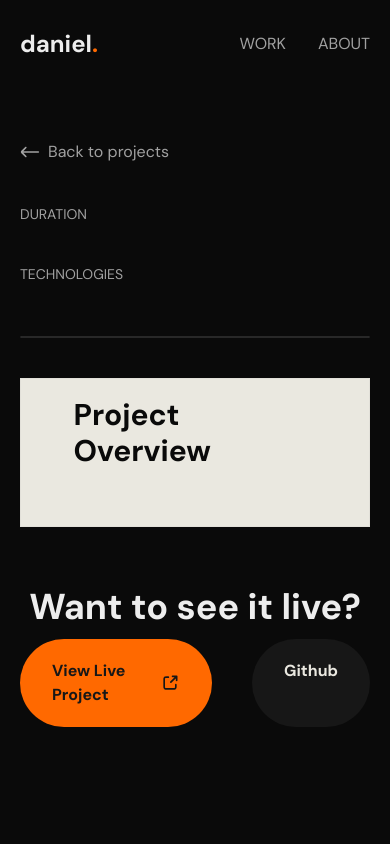
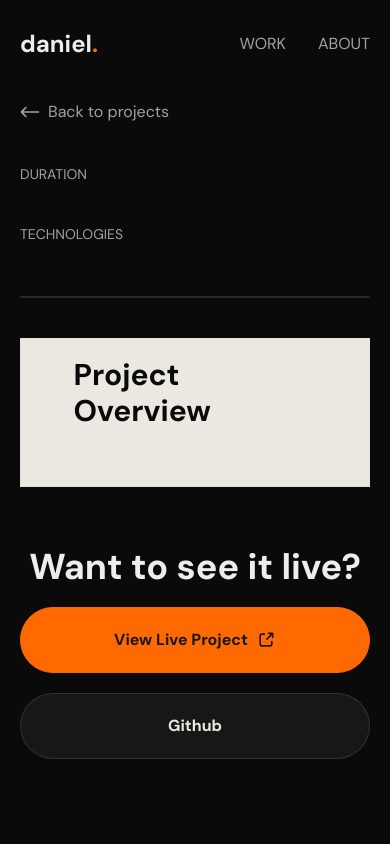
Before and after one commit to danielekeberg/POR2, a Next.js app: page /project/1 in a window 390 px wide. Shown: the top 844 px of the page. Built offline with nearby package versions, Linux system fonts and the light colour scheme.

Commit message:
Made Project page mobile friendly

```diff
--- a/app/project/[name]/page.tsx
+++ b/app/project/[name]/page.tsx
@@ -31,13 +31,13 @@ export default function Project() {
     return(
         <>
             <Header />
-            <div className="px-5 md:px-[15%] py-35">
-                <Link href="../" className="flex gap-2 items-center text-neutral-400 group cursor-pointer">
+            <div className="px-5 md:px-[15%] py-25 md:py-35">
+                <Link href="../projects/" className="flex gap-2 items-center text-neutral-400 group cursor-pointer">
                     <img src="../arrow-left.svg" className="h-5 group-hover:-translate-x-1 transition duration-300" />
                     <p className="group-hover:text-[#eae8e0]">Back to projects</p>
                 </Link>
                 <p className="text-orange-500 mt-10 mb-5">{project?.category}</p>
-                <h1 className="text-8xl font-bold my-5">{project?.name}</h1>
+                <h1 className="text-5xl md:text-8xl font-bold my-5">{project?.name}</h1>
                 <p className="text-neutral-400 my-10">{project?.desc}</p>
                 <div className="grid grid-cols-1 md:flex gap-5 items-center text-sm">
                     <div className="flex flex-col gap-3">
@@ -48,7 +48,7 @@ export default function Project() {
                         <p className="text-neutral-400">TECHNOLOGIES</p>
                         <div className="grid grid-cols-2 md:grid-cols-4 gap-2 items-center">
                             {project?.tech.map((t:any, i:any) => (
-                                <p key={i} className="bg-neutral-900 text-center py-1 px-3 rounded-full border border-neutral-400/10">{t}</p>
+                                <p key={i} className="bg-neutral-900 text-center py-1 px-3 rounded-full border border-neutral-400/10 hover:border-orange-500 cursor-pointer transition duration-300">{t}</p>
                             ))}
                         </div>
                     </div>
@@ -60,14 +60,14 @@ export default function Project() {
                     <h1 className="text-3xl font-bold mb-10">Project Overview</h1>
                     <p>{project?.description}</p>
                 </div>
-                <div className="my-15">
+                <div className="mt-15 md:my-15">
                     <h1 className="text-center text-4xl font-bold">Want to see it live?</h1>
-                    <div className="flex gap-10 justify-center my-3">
-                    <Link target="_blank" href={`${project?.live}`} className="flex group items-center gap-2 bg-orange-500 px-8 py-5 text-neutral-900 font-bold rounded-full hover:scale-110 cursor-pointer transition hover:shadow-lg shadow-orange-500/15">
+                    <div className="grid grid-cols-1 md:grid-cols-2 text-center md:flex gap-5 md:gap-10 justify-between md:justify-center my-5">
+                    <Link target="_blank" href={`${project?.live}`} className="flex group justify-center items-center border border-orange-500 gap-2 bg-orange-500 px-2 md:px-8 py-5 text-neutral-900 font-bold rounded-full hover:scale-110 cursor-pointer transition hover:shadow-lg shadow-orange-500/15">
                         <p>View Live Project</p>
                         <img className="h-5 group-hover:-translate-y-1 transition duration-300" src="../external.svg" />
                     </Link>
-                    <Link target="_blank" href={`${project?.github}`} className="bg-neutral-900 px-8 py-5 text-[#eae8e0] font-bold rounded-full hover:scale-110 cursor-pointer transition hover:shadow-lg shadow-neutral-500/15">Github</Link>
+                    <Link target="_blank" href={`${project?.github}`} className="bg-neutral-900 border border-neutral-400/20 px-2 md:px-8 py-5 text-[#eae8e0] font-bold rounded-full hover:scale-110 cursor-pointer transition hover:shadow-lg shadow-neutral-500/15">Github</Link>
                 </div>
                 </div>
             </div>
```
